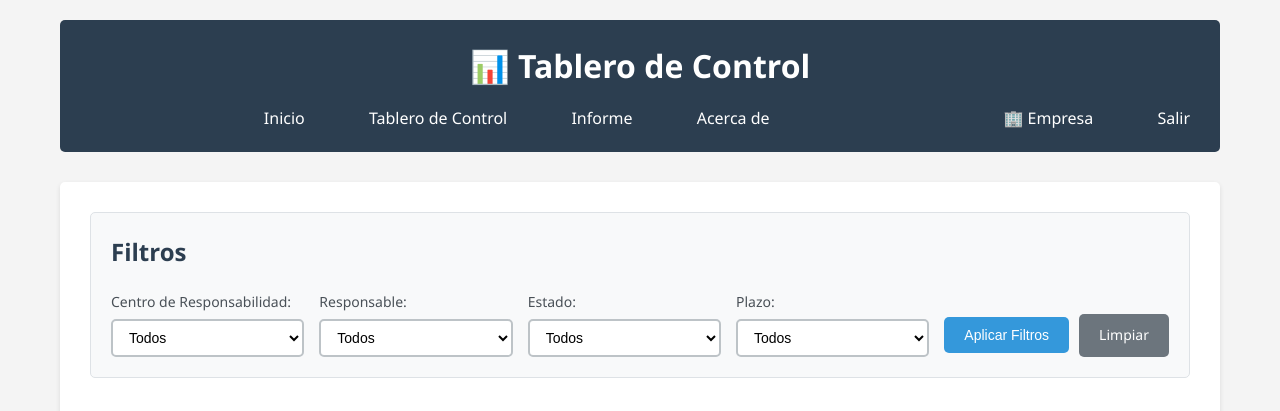
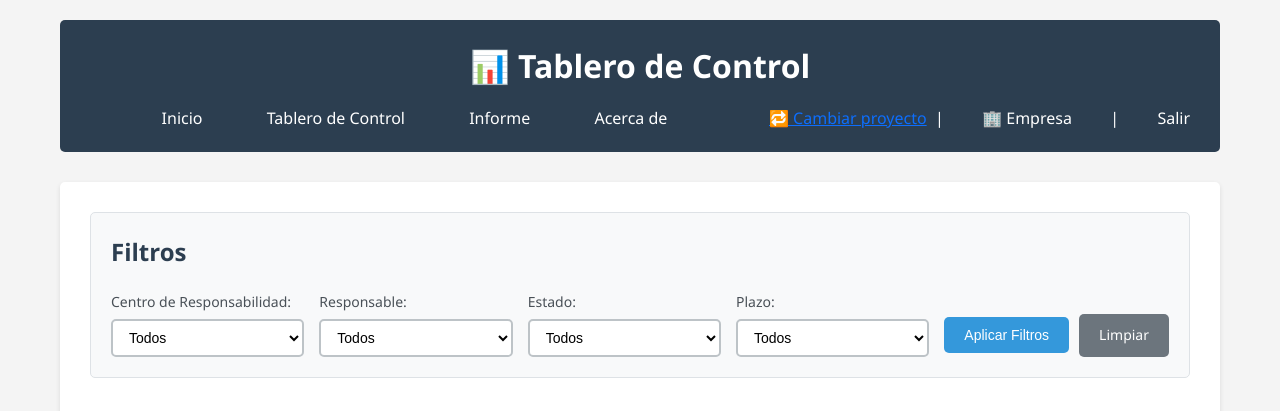
Before and after one commit to Juanmaq7030/gestor-tareas, a Flask app: page /p/1/tablero in a window 1280 px wide. Shown: the top 411 px of the page. Run offline with Flask 3, Linux system fonts and the light colour scheme; the visitor is signed in with stand-in values (Sample User, id 1).

Commit message:
Update tablero.html

```diff
--- a/templates/tablero.html
+++ b/templates/tablero.html
@@ -9,6 +9,14 @@
     <title>Tablero de Control - Planificador de Tareas</title>
     <link rel="stylesheet" href="{{ url_for('static', filename='css/style.css') }}">
     <script src="https://cdn.jsdelivr.net/npm/chart.js@4.4.0/dist/chart.umd.min.js"></script>
+    <style>
+        form.inline { display:inline; margin:0; padding:0; }
+        .link-btn {
+            background:none; border:none; padding:0; margin:0;
+            color:#0d6efd; cursor:pointer; text-decoration:underline;
+            font: inherit;
+        }
+    </style>
 </head>
 <body>
     <div class="container">
@@ -19,8 +27,15 @@
                 <a href="{{ url_for('proyecto_tablero', proyecto_id=proyecto_id) }}">Tablero de Control</a>
                 <a href="{{ url_for('proyecto_informe', proyecto_id=proyecto_id) }}">Informe</a>
                 <a href="{{ url_for('about') }}">Acerca de</a>
+
                 <span style="float:right">
+                    <!-- ✅ NUEVO: Cambiar proyecto -->
+                    <form class="inline" method="POST" action="{{ url_for('cambiar_proyecto') }}">
+                        <button type="submit" class="link-btn">🔁 Cambiar proyecto</button>
+                    </form>
+                    &nbsp;|&nbsp;
                     <a href="{{ url_for('empresa_dashboard') }}">🏢 Empresa</a>
+                    &nbsp;|&nbsp;
                     <a href="{{ url_for('logout') }}">Salir</a>
                 </span>
             </nav>
@@ -240,11 +255,11 @@
                         label: 'Tareas por Estado',
                         data: {{ estadisticas.por_estado.values()|list|tojson }},
                         backgroundColor: [
-                            '#ffc107', // Sin Ejecutar
-                            '#0d6efd', // En Ejecución
-                            '#e67e22', // Pendiente de
-                            '#27ae60', // Completada
-                            '#8e44ad'  // Validada
+                            '#ffc107',
+                            '#0d6efd',
+                            '#e67e22',
+                            '#27ae60',
+                            '#8e44ad'
                         ]
                     }]
                 },
@@ -252,9 +267,7 @@
                     responsive: true,
                     maintainAspectRatio: true,
                     plugins: {
-                        legend: {
-                            position: 'bottom'
-                        }
+                        legend: { position: 'bottom' }
                     }
                 }
             });
@@ -276,12 +289,8 @@
                 options: {
                     responsive: true,
                     maintainAspectRatio: true,
-                    plugins: {
-                        legend: { display: false }
-                    },
-                    scales: {
-                        y: { beginAtZero: true, ticks: { stepSize: 1 } }
-                    }
+                    plugins: { legend: { display: false } },
+                    scales: { y: { beginAtZero: true, ticks: { stepSize: 1 } } }
                 }
             });
         }
@@ -303,9 +312,7 @@
                     responsive: true,
                     maintainAspectRatio: true,
                     plugins: { legend: { display: false } },
-                    scales: {
-                        y: { beginAtZero: true, ticks: { stepSize: 1 } }
-                    }
+                    scales: { y: { beginAtZero: true, ticks: { stepSize: 1 } } }
                 }
             });
         }
```
